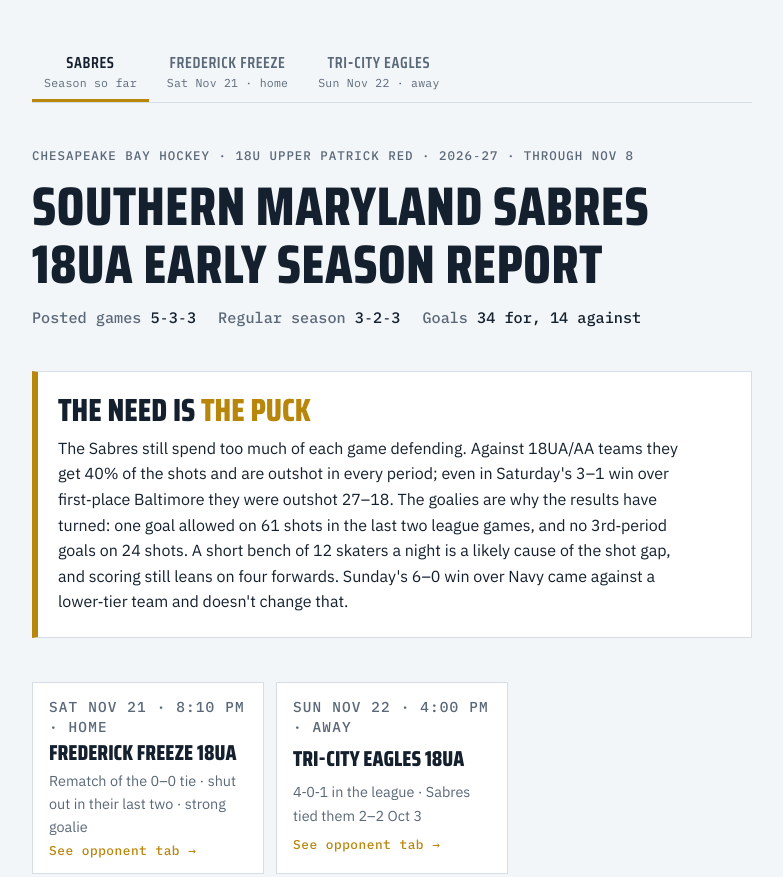
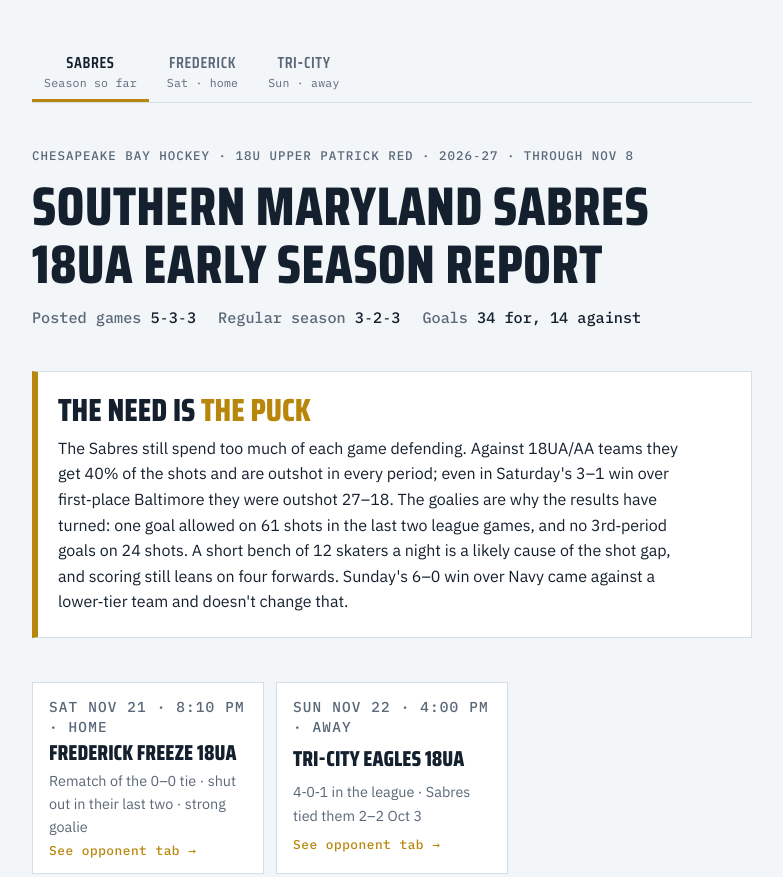
Before and after one commit to eggheadengineer/smd-sabres-18ua-report, a plain HTML site: page index.html in a window 1280 px wide. Shown: the top 877 px of the page, without its empty margins (248-1031 px from the left). Drawn offline with Linux system fonts and the light colour scheme.

Commit message:
Shorten tab labels so three tabs fit on one row
Co-Authored-By: Claude Opus 5.5 <noreply@anthropic.com>
Claude-Session: https://claude.ai/code/session_01FTrN74Ay1rc2cKQcuhusK3

```diff
--- a/index.html
+++ b/index.html
@@ -195,8 +195,8 @@ a.chip:hover { background: var(--accent-soft); }
 <main class="wrap">
 <nav class="tabbar" role="tablist" aria-label="Report sections">
   <button role="tab" id="tab-sabres" data-tab="sabres" aria-controls="panel-sabres" aria-selected="true">Sabres<small>Season so far</small></button>
-  <button role="tab" id="tab-frederick" data-tab="frederick" aria-controls="panel-frederick" aria-selected="false">Frederick Freeze<small>Sat Nov 21 · home</small></button>
-  <button role="tab" id="tab-tricity" data-tab="tricity" aria-controls="panel-tricity" aria-selected="false">Tri‑City Eagles<small>Sun Nov 22 · away</small></button>
+  <button role="tab" id="tab-frederick" data-tab="frederick" aria-controls="panel-frederick" aria-selected="false">Frederick<small>Sat · home</small></button>
+  <button role="tab" id="tab-tricity" data-tab="tricity" aria-controls="panel-tricity" aria-selected="false">Tri‑City<small>Sun · away</small></button>
 </nav>
 <div class="panel" id="panel-sabres" role="tabpanel" aria-labelledby="tab-sabres">
 
```
